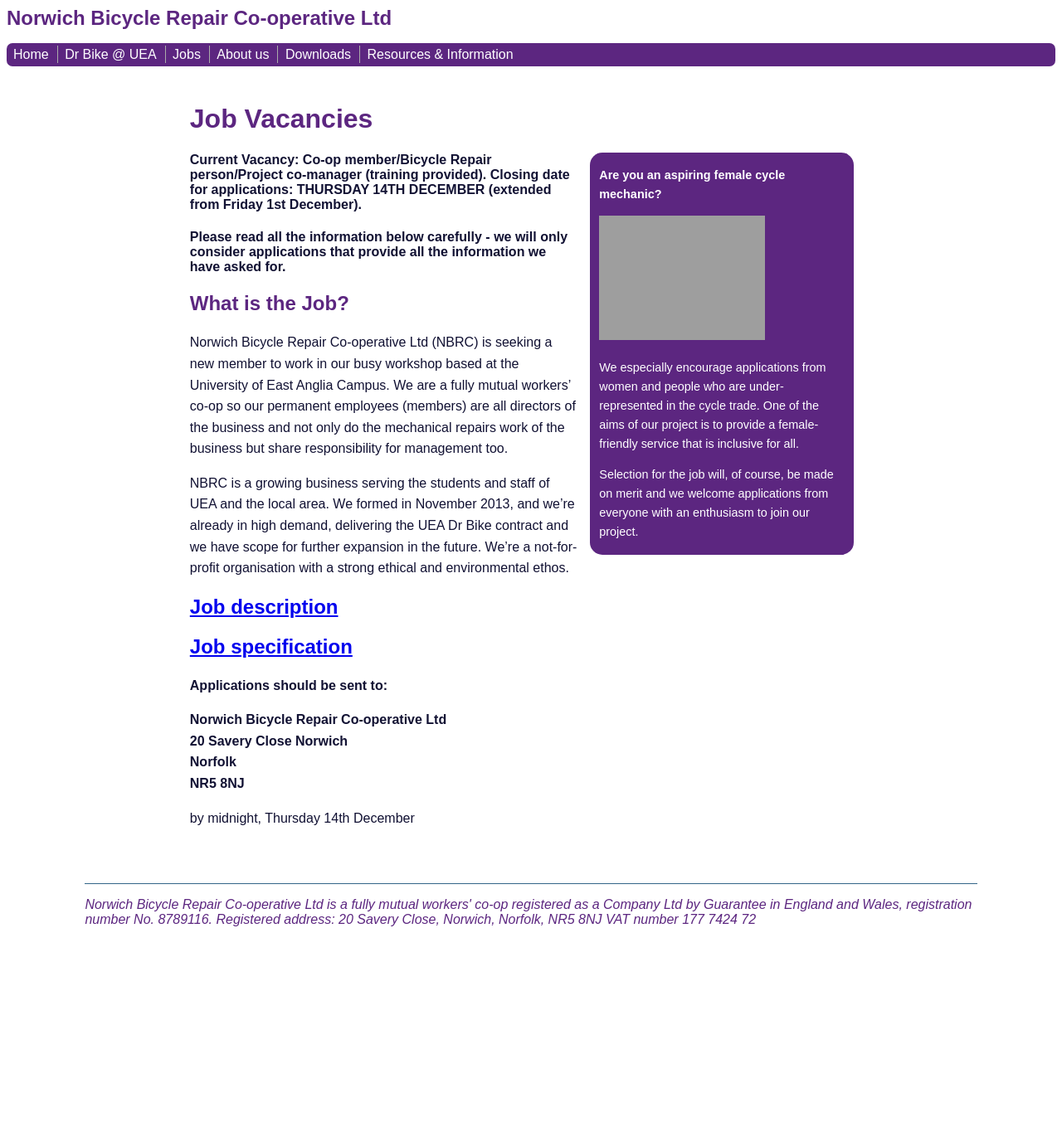
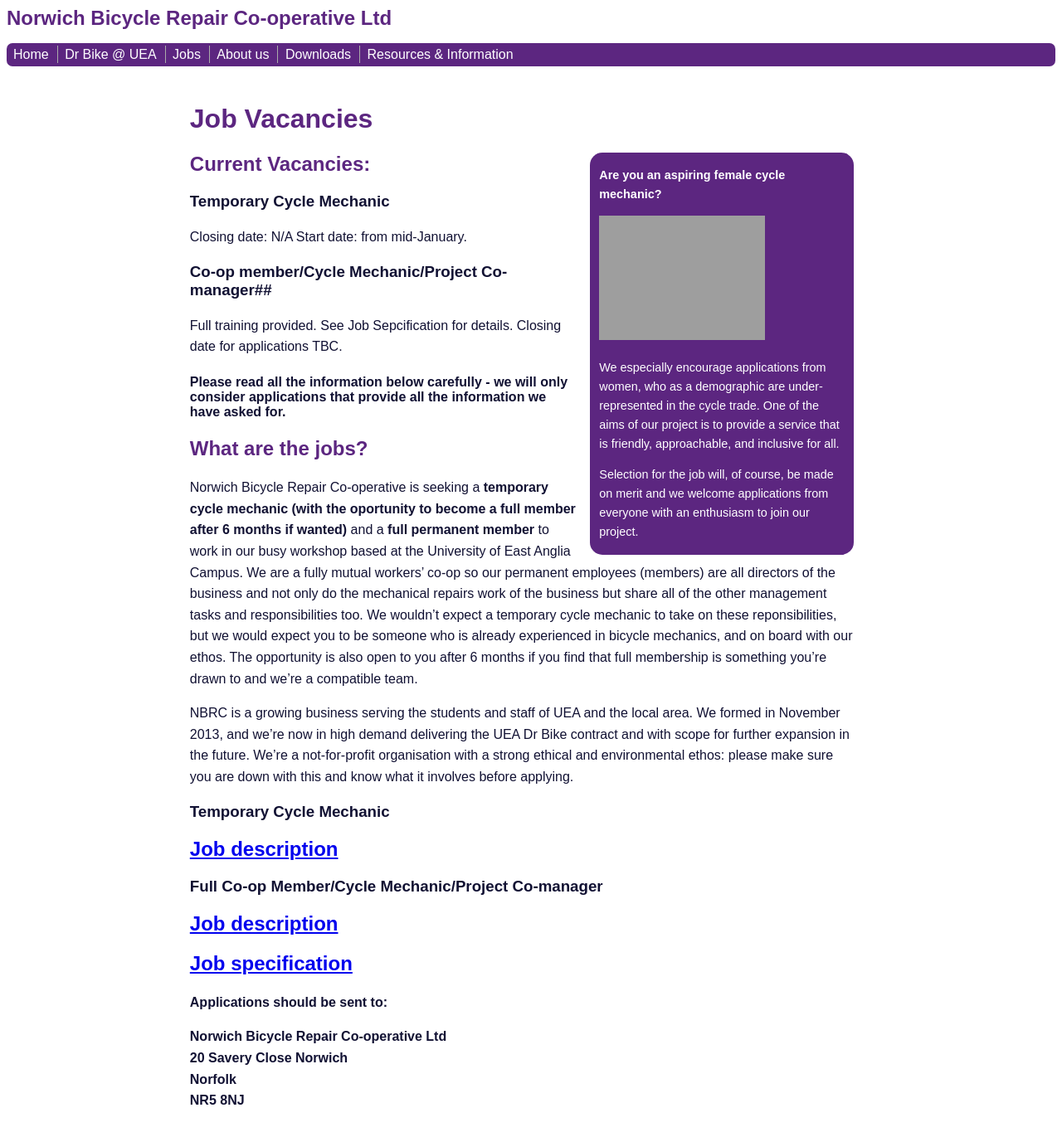
Before and after one commit to norwichbicyclerepaircooperative/norwichbicyclerepaircooperative.github.io, a Jekyll site: the page built from jobs/index.md, in a window 1280 px wide and 1400 px high. Shown: the top 1371 px of the window at 83% size. Built offline with Jekyll 4.4.1, drawn with Linux system fonts in a browser that asks for light colours; grey boxes are pictures that could not be loaded.

Commit message:
Update index.md

```diff
--- a/jobs/index.md
+++ b/jobs/index.md
@@ -9,18 +9,33 @@
 
 <img src="/static/images/IMG_20181024_161900.jpg" width="200" height="150" />
 
-We especially encourage applications from women and people who are under-represented in the cycle trade. One of the aims of our project is to provide a female-friendly service that is inclusive for all.
+We especially encourage applications from women, who as a demographic are under-represented in the cycle trade. One of the aims of our project is to provide a service that is friendly, approachable, and inclusive for all.
 
 Selection for the job will, of course, be made on merit and we welcome applications from everyone with an enthusiasm to join our project. {% endcapture %} {% include sidebar.html %}
 
-#### Current Vacancy: Co-op member/Bicycle Repair person/Project co-manager (training provided). Closing date for applications: THURSDAY 14TH DECEMBER (extended from Friday 1st December).
+## Current Vacancies:
+
+### Temporary Cycle Mechanic
+Closing date: N/A
+Start date: from mid-January.
+
+### Co-op member/Cycle Mechanic/Project Co-manager##
+Full training provided. See Job Sepcification for details.
+Closing date for applications TBC.
+
 
 #### Please read all the information below carefully - we will only consider applications that provide all the information we have asked for.
 
-## What is the Job?
-Norwich Bicycle Repair Co-operative Ltd (NBRC) is seeking a new member to work in our busy workshop based at the University of East Anglia Campus. We are a fully mutual workers’ co-op so our permanent employees (members) are all directors of the business and not only do the mechanical repairs work of the business but share responsibility for management too.
+## What are the jobs?
+Norwich Bicycle Repair Co-operative is seeking a __temporary cycle mechanic (with the oportunity to become a full member after 6 months if wanted)__ and a __full permanent member__ to work in our busy workshop based at the University of East Anglia Campus. We are a fully mutual workers’ co-op so our permanent employees (members) are all directors of the business and not only do the mechanical repairs work of the business but share all of the other management tasks and responsibilities too. We wouldn't expect a temporary cycle mechanic to take on these reponsibilities, but we would expect you to be someone who is already experienced in bicycle mechanics, and on board with our ethos. The opportunity is also open to you after 6 months if you find that full membership is something you're drawn to and we're a compatible team.
 
-NBRC is a growing business serving the students and staff of UEA and the local area. We formed in November 2013, and we’re already in high demand, delivering the UEA Dr Bike contract and we have scope for further expansion in the future. We’re a not-for-profit organisation with a strong ethical and environmental ethos.
+NBRC is a growing business serving the students and staff of UEA and the local area. We formed in November 2013, and we’re now in high demand delivering the UEA Dr Bike contract and with scope for further expansion in the future. We’re a not-for-profit organisation with a strong ethical and environmental ethos: please make sure you are down with this and know what it involves before applying.
+
+### Temporary Cycle Mechanic
+
+## [Job description](/jobs/Short_Term_Bicycle_Mechanic.pdf)
+
+### Full Co-op Member/Cycle Mechanic/Project Co-manager
 
 ## [Job description](/jobs/Job_description_and_overview_2017.pdf)
 
@@ -33,5 +48,3 @@
 Norwich
 Norfolk
 NR5 8NJ__
-
-by midnight, Thursday 14th December
```
